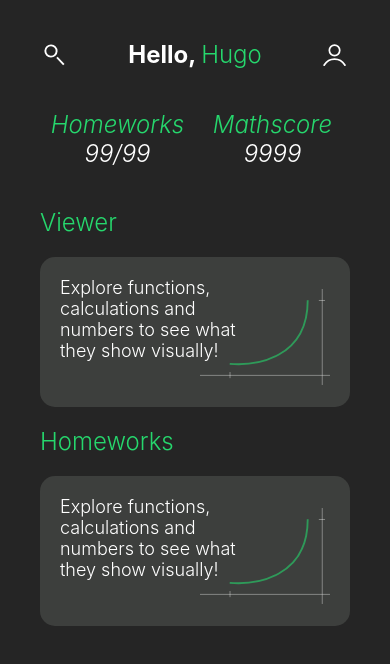
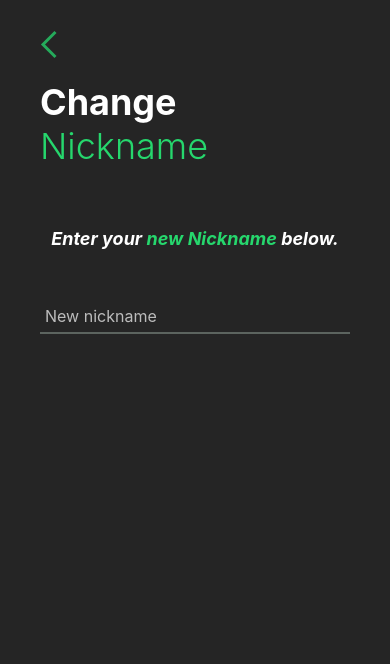
Before and after one commit to huferr/math-viewer, a React Native app: screen /change_nickname in a window 390 px wide. Shown: the top 664 px of the page. Built offline with nearby package versions, Linux system fonts and the light colour scheme.

Commit message:
feat: change nickname screen

```diff
--- /dev/null
+++ b/src/pages/Profile/ChangeNickname/ChangeNickname.screen.tsx
@@ -0,0 +1,30 @@
+import React from "react";
+import { useNavigation } from "@react-navigation/core";
+import { FullPage, Input } from "../../../components";
+import { Subtitle } from "../../../styles";
+
+export const ChangeNickname: React.FC = () => {
+  const navigation = useNavigation();
+  const goBack = () => navigation.goBack();
+
+  return (
+    <FullPage
+      onPressGoBack={goBack}
+      whiteTitle="Change"
+      greenTitle="Nickname"
+      onlyOneButton
+      buttonPrimaryTitle="Continue"
+      onPressPrimary={() => {}}
+      verticalBounce={false}
+    >
+      <Subtitle bold italic marginTop={50} marginBottom={50}>
+        Enter your
+        {" "}
+        <Subtitle bold green italic>new Nickname</Subtitle>
+        {" "}
+        below.
+      </Subtitle>
+      <Input type="minimal" placeholder="New nickname"/>
+    </FullPage>
+  );
+};
--- /dev/null
+++ b/src/pages/Profile/ChangeNickname/index.ts
@@ -0,0 +1 @@
+export { ChangeNickname } from "./ChangeNickname.screen";
--- a/src/pages/Profile/Profile.screen.tsx
+++ b/src/pages/Profile/Profile.screen.tsx
@@ -3,6 +3,7 @@ import { useNavigation } from "@react-navigation/core";
 import { BigCircle } from "../../assets/icons";
 import { FullPage, Option } from "../../components";
 import { Button, ProfilePicContainer } from "./Profile.styles";
+import { NavigateTo } from "../../services";
 
 export const Profile: React.FC = () => {
   const navigation = useNavigation();
@@ -19,7 +20,7 @@ export const Profile: React.FC = () => {
           <BigCircle />
         </Button>
       </ProfilePicContainer>
-      <Option title="Nickname" content="Hugo" onPress={() => {}}/>
+      <Option title="Nickname" content="Hugo" onPress={() => NavigateTo("change_nickname", navigation, {})}/>
       <Option title="Email" content="hugo@gmail.com" onPress={() => {}}/>
     </FullPage>
   );
--- a/src/pages/Profile/index.ts
+++ b/src/pages/Profile/index.ts
@@ -1 +1,2 @@
 export { Profile } from "./Profile.screen";
+export { ChangeNickname } from "./ChangeNickname";
--- a/src/pages/index.ts
+++ b/src/pages/index.ts
@@ -1,6 +1,6 @@
 export { Welcome } from "./Welcome";
 export { Dashboard } from "./Dashboard";
-export { Profile } from "./Profile";
+export { Profile, ChangeNickname } from "./Profile";
 export { Homeworks } from "./Homeworks";
 export { Viewer } from "./Viewer";
 export { Mathscore } from "./Mathscore";
--- a/src/routes/app.routes.tsx
+++ b/src/routes/app.routes.tsx
@@ -8,6 +8,7 @@ import {
   Homeworks,
   Mathscore,
   Viewer,
+  ChangeNickname,
 } from "../pages";
 
 const Stack = createNativeStackNavigator();
@@ -16,6 +17,7 @@ export const AppRoutes: React.FC = () => (
   <Stack.Navigator initialRouteName="dashboard" screenOptions={{ headerShown: false }}>
     <Stack.Screen name="dashboard" component={Dashboard} />
     <Stack.Screen name="profile" component={Profile} />
+    <Stack.Screen name="change_nickname" component={ChangeNickname} />
     {/* <Stack.Screen name="homeworks" component={Homeworks} />
     <Stack.Screen name="mathscore" component={Mathscore} />
     <Stack.Screen name="viewer" component={Viewer} /> */}
```
